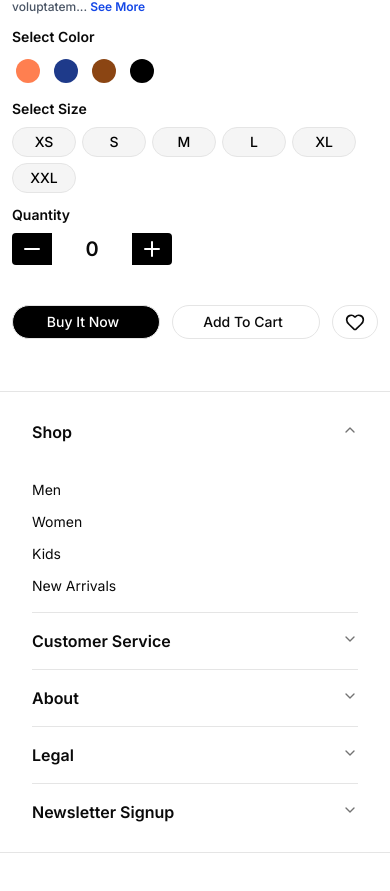
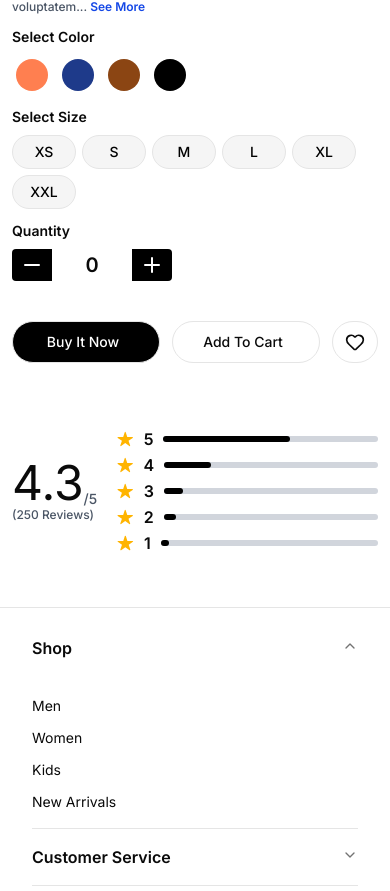
Before and after one commit to MehediHasan128/laivaly-client, a Next.js app: page /products/men/1 in a window 390 px wide. Shown: the part 1018-1909 px from the top of the page. Built offline with nearby package versions, Linux system fonts and the light colour scheme; a web font is replaced by a local one.

Commit message:
complete rating section for all devices

```diff
--- a/src/app/(pages)/products/[category]/[productId]/page.tsx
+++ b/src/app/(pages)/products/[category]/[productId]/page.tsx
@@ -2,8 +2,10 @@ import ProductColorSizeAndQuantity from "@/components/productDetail/ProductColor
 import ProductDescription from "@/components/productDetail/ProductDescription";
 import ProductImages from "@/components/productDetail/ProductImages";
 import Button from "@/components/reusable/Button";
-import { Heart, Minus, Plus } from "lucide-react";
-import Image from "next/image";
+import Container from "@/components/reusable/Container";
+import { CalculateAvgRatingAndPercentages } from "@/utils";
+import { Heart } from "lucide-react";
+import { IoStar } from "react-icons/io5";
 
 const images = [
   "/images/products/10.jpg",
@@ -15,6 +17,16 @@ const images = [
 const colors = ["#FF7F50", "#1E3A8A", "#8B4513", "#000000"];
 const sizes = ["XS", "S", "M", "L", "XL", "XXL"];
 
+const ratingData = [
+  { rating: 5, totalRating: 800 },
+  { rating: 4, totalRating: 300 },
+  { rating: 3, totalRating: 120 },
+  { rating: 2, totalRating: 80 },
+  { rating: 1, totalRating: 50 },
+];
+
+const { avarageRating, ratingPercentages } = CalculateAvgRatingAndPercentages(ratingData);
+
 const ProductDetailsPage = () => {
   return (
     <main>
@@ -24,11 +36,20 @@ const ProductDetailsPage = () => {
 
         {/* Product Info */}
         <div className="h-[10%] lg:h-full p-3 md:p-5 lg:w-[45%] xl:w-[50vw] space-y-3 xl:space-y-5">
-
           <div className="space-y-2 md:space-y-3 xl:space-y-5">
-            <div className="border rounded-full w-fit gray-text px-5 py-0.5">Coat</div>
-            <h1 className="font-semibold text-xl md:font-bold md:text-2xl lg:text-xl 2xl:text-3xl">Premium Breathable Linen Button-Down Shirt</h1>
-            <h1 className="text-xl md:text-2xl font-bold">$19.99 <span className="font-light line-through text-gray-500">$39.99</span> <sub className="text-red-700">20% off</sub></h1>
+            <div className="border rounded-full w-fit gray-text px-5 py-0.5">
+              Coat
+            </div>
+            <h1 className="font-semibold text-xl md:font-bold md:text-2xl lg:text-xl 2xl:text-3xl">
+              Premium Breathable Linen Button-Down Shirt
+            </h1>
+            <h1 className="text-xl md:text-2xl font-bold">
+              $19.99{" "}
+              <span className="font-light line-through text-gray-500">
+                $39.99
+              </span>{" "}
+              <sub className="text-red-700">20% off</sub>
+            </h1>
           </div>
 
           {/* Product Description */}
@@ -36,14 +57,58 @@ const ProductDetailsPage = () => {
 
           <ProductColorSizeAndQuantity colors={colors} sizes={sizes} />
 
+          <div className="mt-10 flex gap-3">
+            <Button
+              buttonTitle="Buy It Now"
+              className="border w-full flex justify-center bg-black text-white rounded-full"
+            />
+            <Button
+              buttonTitle="Add To Cart"
+              className="border w-full flex justify-center rounded-full"
+            />
+            <Button
+              buttonTitle=""
+              buttonIcon={<Heart className="size-5" />}
+              className="rounded-full"
+            />
+          </div>
+        </div>
+      </section>
 
-          <div className="mt-10 flex gap-3">
-            <Button buttonTitle="Buy It Now" className="border w-full flex justify-center bg-black text-white rounded-full" />
-            <Button buttonTitle="Add To Cart" className="border w-full flex justify-center rounded-full" />
-            <Button buttonTitle="" buttonIcon={<Heart className="size-5" />} className="rounded-full" />
+      <section className="mt-10">
+        <Container>
+          <div className="flex flex-col md:flex-row">
+            {/* Rating */}
+            <div className="md:w-[60%] lg:w-[50%]">
+              <div className="flex items-center md:items-start gap-5 lg:gap-10 xl:gap-20">
+                {/* Rating Avg */}
+                <div>
+                  <h1 className="text-5xl md:text-7xl lg:text-8xl xl:text-9xl">
+                    {avarageRating}
+                    <sub className="2xl:text-2xl gray-text">/5</sub>
+                  </h1>
+                  <p className="gray-text text-xs md:text-sm">(250 Reviews)</p>
+                </div>
+
+                {/* Rating Percent */}
+                <div className="w-full xl:w-[60%] space-y-0.5 md:space-y-2">
+                  {ratingPercentages.map((percent, index) => (
+                    <div key={index} className="flex items-center gap-2.5">
+                      <IoStar className="text-[#FFB400] text-xl md:text-2xl" />
+                      <h1 className="font-semibold">{percent.rating}</h1>
+                      <div className="h-[6px] md:h-2 w-full bg-gray-300 rounded-full">
+                        <div className={`rounded-full bg-black h-full`} style={{width: percent.percent}} />
+                      </div>
+                    </div>
+                  ))}
+                </div>
+              </div>
+            </div>
+
+            {/* Review */}
+            <div className="md:w-[40%] lg:w-[50%]"></div>
           </div>
-
-        </div>
+        </Container>
       </section>
     </main>
   );
--- a/src/components/productDetail/ProductColorSizeAndQuantity.tsx
+++ b/src/components/productDetail/ProductColorSizeAndQuantity.tsx
@@ -26,7 +26,7 @@ const ProductColorSizeAndQuantity = ({
             <div
               key={index}
               onClick={() => setProductColor(color)}
-              className={`size-8 md:size-10 rounded-full overflow-hidden border-2 cursor-pointer ${
+              className={`size-10 rounded-full overflow-hidden border-2 cursor-pointer ${
                 productColor === color ? "border-black" : "border-transparent"
               } p-0.5`}
             >
@@ -51,7 +51,7 @@ const ProductColorSizeAndQuantity = ({
                 productSize === size
                   ? "bg-black text-white"
                   : "bg-accent text-black"
-              } rounded-full font-medium w-16 md:w-20 lg:w-16 xl:w-20 text-center text-sm xl:text-base py-1 md:py-1.5 cursor-pointer`}
+              } rounded-full font-medium w-16 md:w-20 lg:w-16 xl:w-20 text-center text-sm xl:text-base py-1.5 cursor-pointer`}
             >
               {size}
             </div>
--- a/src/components/reusable/Button.tsx
+++ b/src/components/reusable/Button.tsx
@@ -9,7 +9,7 @@ interface TButtonProps {
 
 const Button = ({buttonTitle, buttonIcon, className}: TButtonProps) => {
     return (
-        <button className={cn("border cursor-pointer rounded-md font-medium active:scale-95 duration-700 text-sm md:text-base px-3 md:px-5 py-1.5 md:py-3", className)}>
+        <button className={cn("border cursor-pointer rounded-md font-medium active:scale-95 duration-700 text-sm md:text-base px-3 md:px-5 py-2.5 md:py-3", className)}>
             <div className="flex items-center gap-1.5">
                 {buttonTitle} <span>{buttonIcon}</span>
             </div>
--- a/src/types/types.ts
+++ b/src/types/types.ts
@@ -6,3 +6,8 @@ export interface TProduct {
   images: string[];
   isLarge: boolean;
 }
+
+export interface TRatingData {
+  rating: number;
+  totalRating: number;
+}
--- a/src/utils/index.ts
+++ b/src/utils/index.ts
@@ -1,7 +1,15 @@
-import { TProduct } from "@/types/types";
+import { TProduct, TRatingData } from "@/types/types";
 
-export const rearrangeProducts = (productItems: Pick<TProduct, "_id" | "title" | "price" | "thumbnail" | "isLarge">[]) => {
-  const products: Pick<TProduct, "_id" | "title" | "price" | "thumbnail" | "isLarge">[] = [];
+export const rearrangeProducts = (
+  productItems: Pick<
+    TProduct,
+    "_id" | "title" | "price" | "thumbnail" | "isLarge"
+  >[]
+) => {
+  const products: Pick<
+    TProduct,
+    "_id" | "title" | "price" | "thumbnail" | "isLarge"
+  >[] = [];
   let remaining = [...productItems];
   let placeLargeFirst = true;
 
@@ -23,10 +31,35 @@ export const rearrangeProducts = (productItems: Pick<TProduct, "_id" | "title" |
       }
 
       placeLargeFirst = !placeLargeFirst;
-      const takenIds = new Set([largeItem._id, ...smallItems.map((s) => s._id)]);
+      const takenIds = new Set([
+        largeItem._id,
+        ...smallItems.map((s) => s._id),
+      ]);
       remaining = remaining.filter((item) => !takenIds.has(item._id));
     }
   }
 
   return products;
 };
+
+export const CalculateAvgRatingAndPercentages = (ratingData: TRatingData[]) => {
+  let totalScore = 0;
+  let totalCount = 0;
+
+  for (const item of ratingData) {
+    totalScore += item.rating * item.totalRating;
+    totalCount += item.totalRating;
+  }
+
+  const avarageRating = (totalScore / totalCount).toFixed(1);
+
+  const ratingPercentages = ratingData?.map((item: TRatingData) => ({
+    rating: item.rating,
+    percent: Math.round((Number(item.totalRating) / totalCount) * 100) + "%",
+  }));
+
+  return {
+    avarageRating,
+    ratingPercentages,
+  };
+};
```
